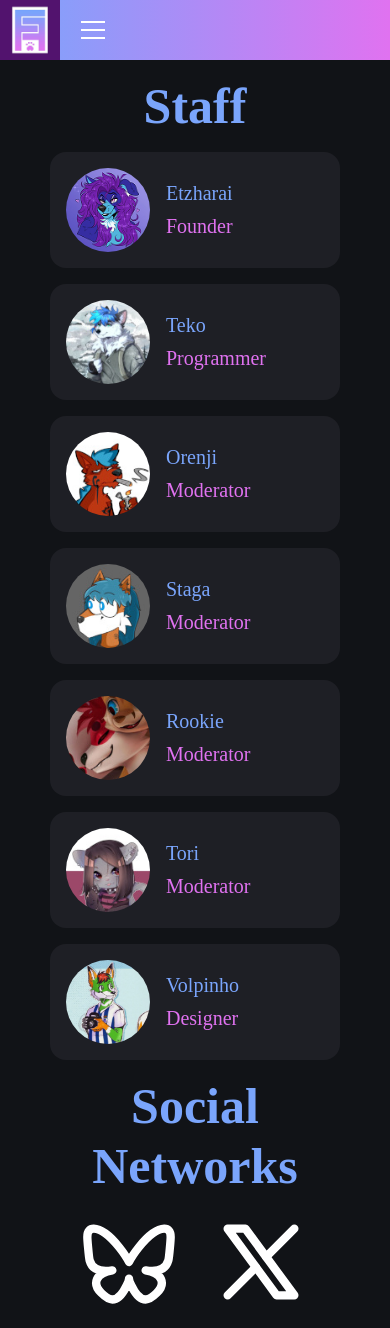
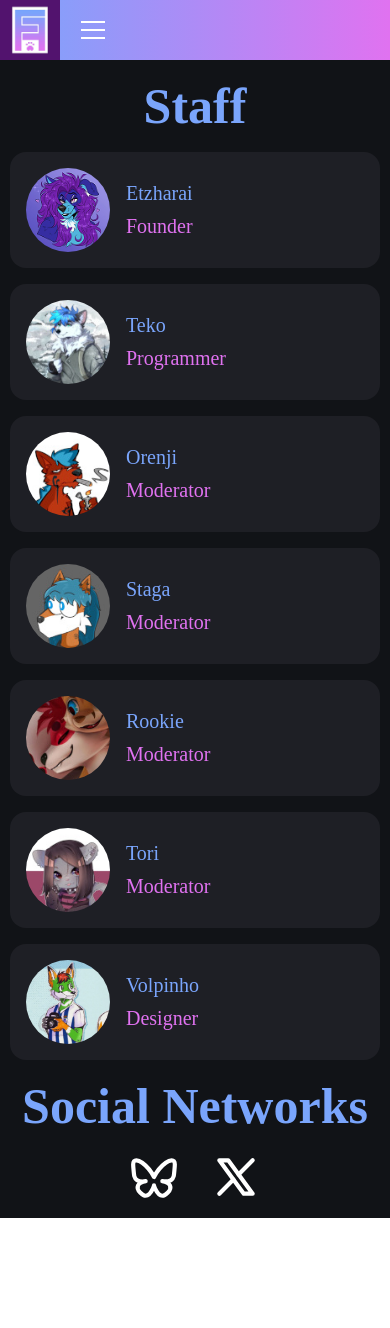
Before and after one commit to Furrfree/web, a React (Vite) app: page /about in a window 390 px wide. After the commit the page ends 1218 px from the top, so only its background shows below. Built offline with nearby package versions, Linux system fonts and the light colour scheme; a web font is replaced by a local one.

Commit message:
Responsive fixes

```diff
--- a/src/Layout.tsx
+++ b/src/Layout.tsx
@@ -50,8 +50,8 @@ export default function Layout() {
             </AppShell.Navbar>
             <AppShell.Main
                 style={{
-                    paddingLeft: isMobile ? 50 : 200,
-                    paddingRight: isMobile ? 50 : 200,
+                    paddingLeft: isMobile ? 10 : 200,
+                    paddingRight: isMobile ? 10 : 200,
                 }}
             >
                 <AnimatedOutlet/>
--- a/src/components/NavBar.tsx
+++ b/src/components/NavBar.tsx
@@ -14,7 +14,7 @@ interface NavBarProps {
 
 export default function NavBar({onBurgerClick, opened}: NavBarProps) {
 
-    const isMobile = useMediaQuery('(max-width: 768px)');
+    const isMobile = useMediaQuery('(max-width: 48em)');
     const navigate = useNavigate()
     const location = useLocation()
     const {t, i18n: {changeLanguage, language}} = useTranslation("components", {keyPrefix: "navbar"});
--- a/src/pages/about.tsx
+++ b/src/pages/about.tsx
@@ -4,6 +4,7 @@ import Title2 from "../components/texts/Title2.tsx";
 import socialNetworks from "../data/about/socialNetworks.ts";
 import staff from "../data/about/staff.ts";
 import {useTranslation} from "react-i18next";
+import {useMediaQuery} from "@mantine/hooks";
 
 export default function About() {
     const {t} = useTranslation(["pages", "staff"]);
@@ -32,6 +33,8 @@ export default function About() {
 
 
 function SocialNetworks() {
+    const isMobile = useMediaQuery('(max-width: 48em)');
+
     return (
         <Group justify="center" gap="xl">
             {socialNetworks.map((social, idx) => (
@@ -42,7 +45,7 @@ function SocialNetworks() {
                     target="_blank"
                     rel="noopener noreferrer"
                     variant="transparent"
-                    size={100}
+                    size={isMobile ? 50 :100}
                     color={"white"}
                 >
                     <social.icon size={100}/>
--- a/src/pages/groups.tsx
+++ b/src/pages/groups.tsx
@@ -18,7 +18,7 @@ export default function Groups() {
                 cols={{base: 1, xs: 2, sm: 2, md: 2, lg: 3}}
                 spacing={{base: "xl"}}
                 verticalSpacing={{base: 'xl'}}
-                style={{width: '70%'}}
+                style={{width: '80%'}}
             >
                 {groups.map((group, index) => (
                     <GroupCard
--- a/src/pages/index.tsx
+++ b/src/pages/index.tsx
@@ -12,7 +12,6 @@ export default function Index() {
 
     return (
         <Stack>
-            <Space h="100px"/>
             {isMobile ? (
                 <Stack align="center" gap="md">
                     <Image src={logo} alt="Logo" height="200px" fit="contain"/>
@@ -24,6 +23,7 @@ export default function Index() {
                 </Stack>
             ) : (
                 <>
+                    <Space h="100px"/>
                     <Group align="center" grow gap="xl">
                         <Stack style={{height: '300px'}}>
                             <Title1 text={"Furrfree"}/>
```
